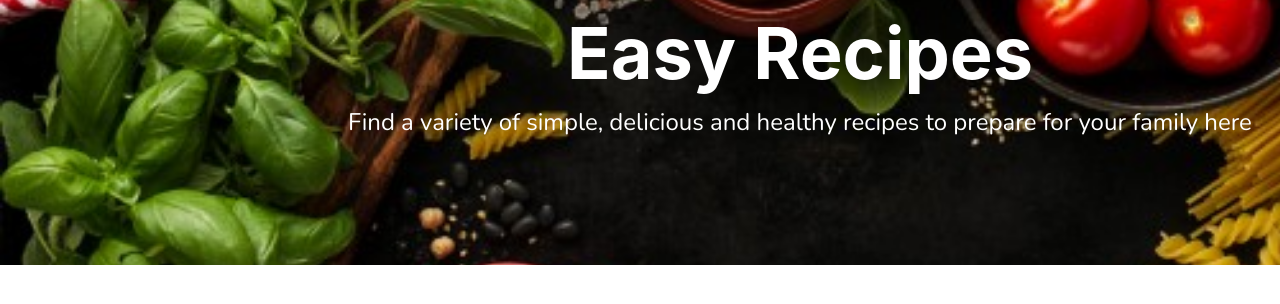
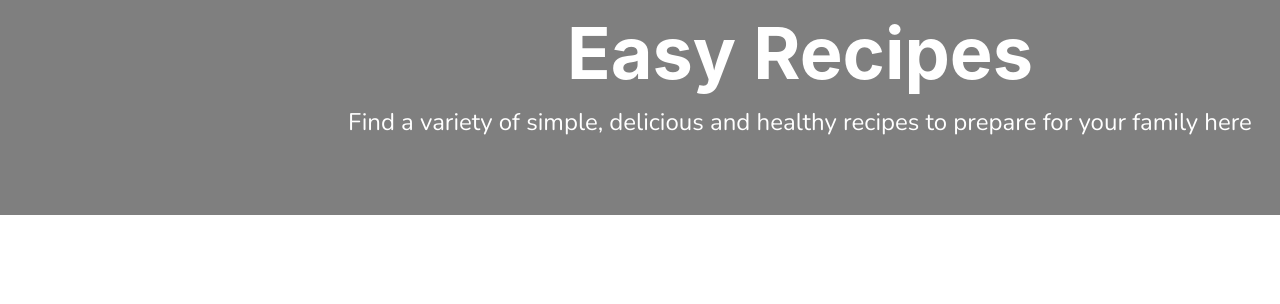
Before and after one commit to NolwaziNgcongo/Portfolio-project, a plain HTML site: page index.html in a window 1280 px wide. Shown: the top 304 px of the page. Drawn offline with nearby package versions, Linux system fonts and the light colour scheme.

Commit message:
Removed images from file

```diff
--- a/porfolio.css
+++ b/porfolio.css
@@ -8,7 +8,7 @@
     background-image: url("/images/main.jpg");
     background-size: cover;
     background-position: center;
-    height: 265px;
+    height: 215px;
     width: 1600px;
     background-color: rgba(0, 0, 0, 0.5);
 }
```
Also changed, not shown: index.html (+1 -0 lines), images/main.jpg (deleted).
